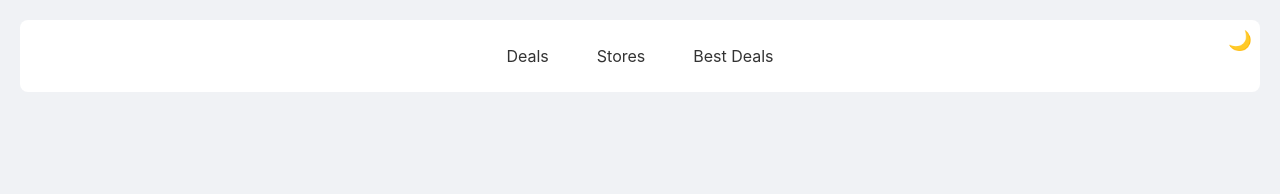
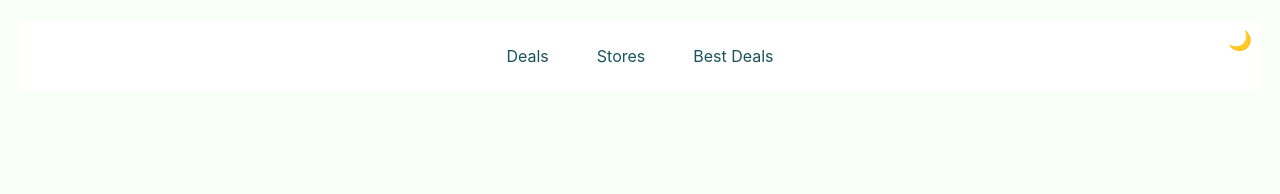
Before and after one commit to lucinho17/find-me-deals, a React (Vite) app: page / in a window 1280 px wide. Shown: the top 194 px of the page. Built offline with nearby package versions, Linux system fonts and the light colour scheme.

Commit message:
replaced color palette with the new one

```diff
--- a/src/themes.js
+++ b/src/themes.js
@@ -1,37 +1,37 @@
 export const lightTheme = {
-  body: '#f0f2f5',
-  text: '#333',
-  cardBackground: '#fff',
+  body: '#F7FFF7', // Mint Cream
+  text: '#1A535C', // Midnight Green
+  cardBackground: '#FFFFFF',
   button: {
-    background: '#007bff',
-    text: 'white',
-    hover: '#0056b3',
+    background: '#FF6B6B', // Bittersweet
+    text: '#FFFFFF',
+    hover: '#E56060',
   },
   dealLink: {
-    background: '#ffc107',
-    text: '#212529',
-    hover: '#e0a800',
+    background: '#FFE66D', // Maize
+    text: '#1A535C',
+    hover: '#E6CF62',
   },
   input: {
-    border: '#ccc',
+    border: '#4ECDC4', // Medium Turquoise
   }
 };
 
 export const darkTheme = {
-  body: '#1a1a1a',
-  text: '#f0f2f5',
-  cardBackground: '#2a2a2a',
+  body: '#1A535C', // Midnight Green
+  text: '#F7FFF7', // Mint Cream
+  cardBackground: '#246B75', // Slightly lighter Midnight Green for depth
   button: {
-    background: '#007bff',
-    text: 'white',
-    hover: '#0056b3',
+    background: '#FF6B6B', // Bittersweet
+    text: '#FFFFFF',
+    hover: '#E56060',
   },
   dealLink: {
-    background: '#ffc107',
-    text: '#212529',
-    hover: '#e0a800',
+    background: '#FFE66D', // Maize
+    text: '#1A535C',
+    hover: '#E6CF62',
   },
   input: {
-    border: '#555',
+    border: '#4ECDC4', // Medium Turquoise
   }
 };
```
